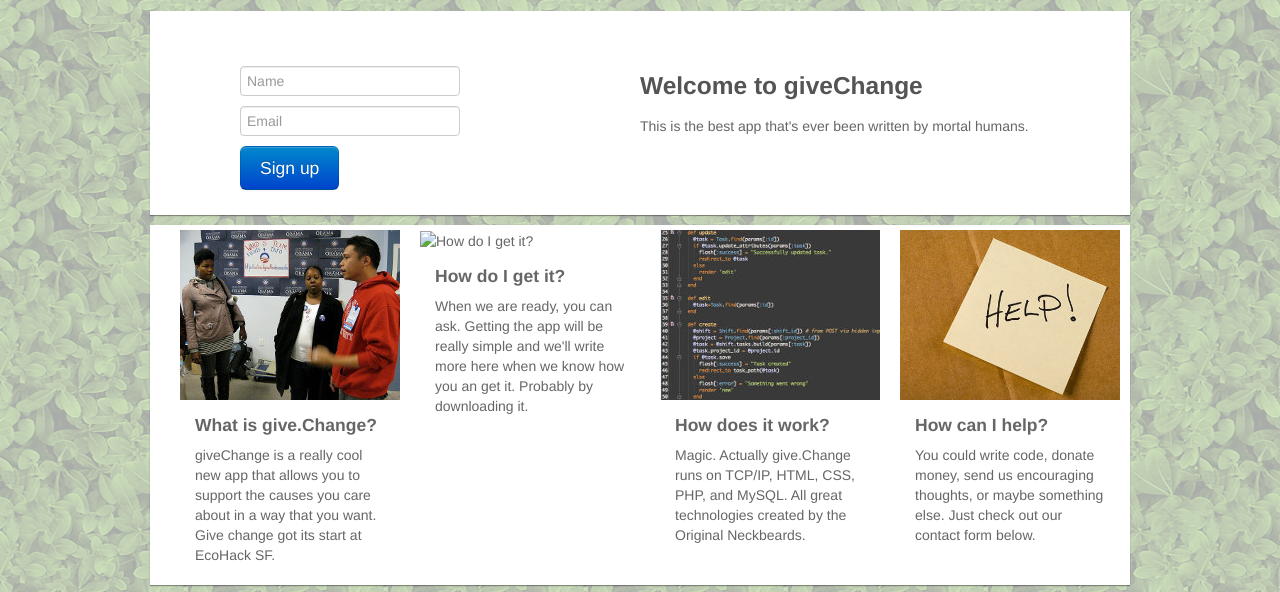
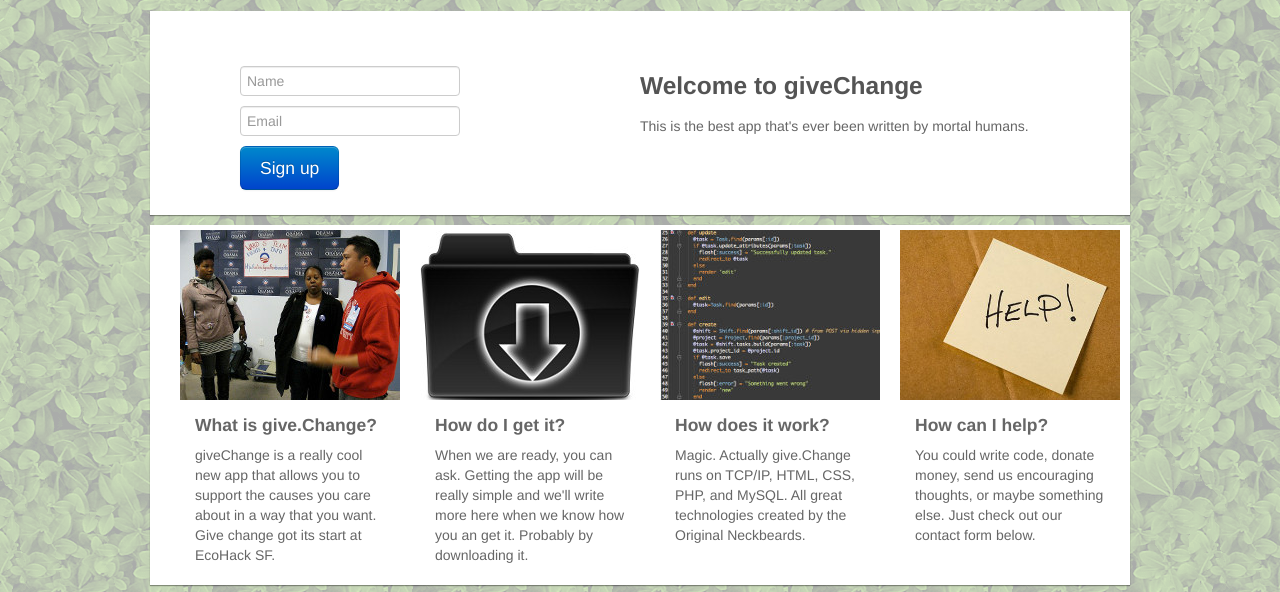
Before and after one commit to staciers/givechange, a plain HTML site: page index.html in a window 1280 px wide. Shown: the part 119-711 px from the top of the page. Drawn offline with Linux system fonts and the light colour scheme.

Commit message:
last image

```diff
--- a/index.html
+++ b/index.html
@@ -63,7 +63,7 @@
               </div>
             </div>
             <div class="span3 box4">
-              <img src="" alt="How do I get it?" height="170px" width="220px">
+              <img src="img/download.jpg" alt="How do I get it?" height="170px" width="220px">
               <div class="box4-text">
                 <h4>How do I get it?</h4>
                 <p>When we are ready, you can ask. Getting the app will be really simple and we'll write more
```
Also changed, not shown: img/download.jpg (added).
